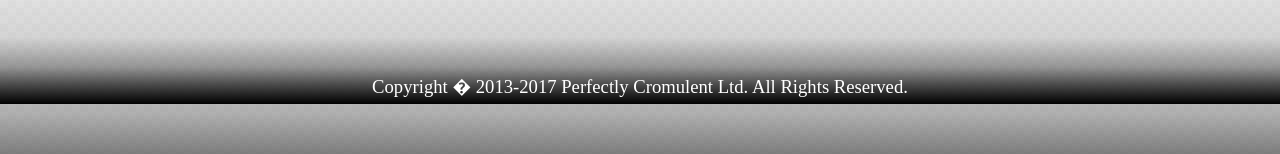
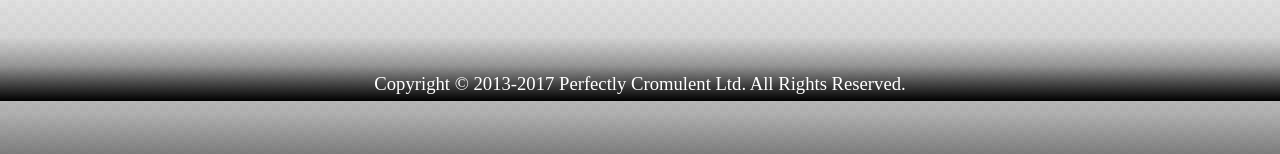
Before and after one commit to PerfectlyCromulentLtd/PerfectlyCromulentLtd.github.io, a plain HTML site: page index.html in a window 1280 px wide. Shown: the part 544-698 px from the top of the page. Drawn offline with Linux system fonts and the light colour scheme; a web font is replaced by a local one.

Commit message:
Update index.html

```diff
--- a/index.html
+++ b/index.html
@@ -34,7 +34,7 @@
 
     </div>
 
-    <div class="legalFooter">Copyright � 2013-2017 Perfectly Cromulent Ltd.  All Rights Reserved.</div>
+    <div class="legalFooter">Copyright © 2013-2017 Perfectly Cromulent Ltd.  All Rights Reserved.</div>
 
     <div class="lowerFade" />
 </body>
```
